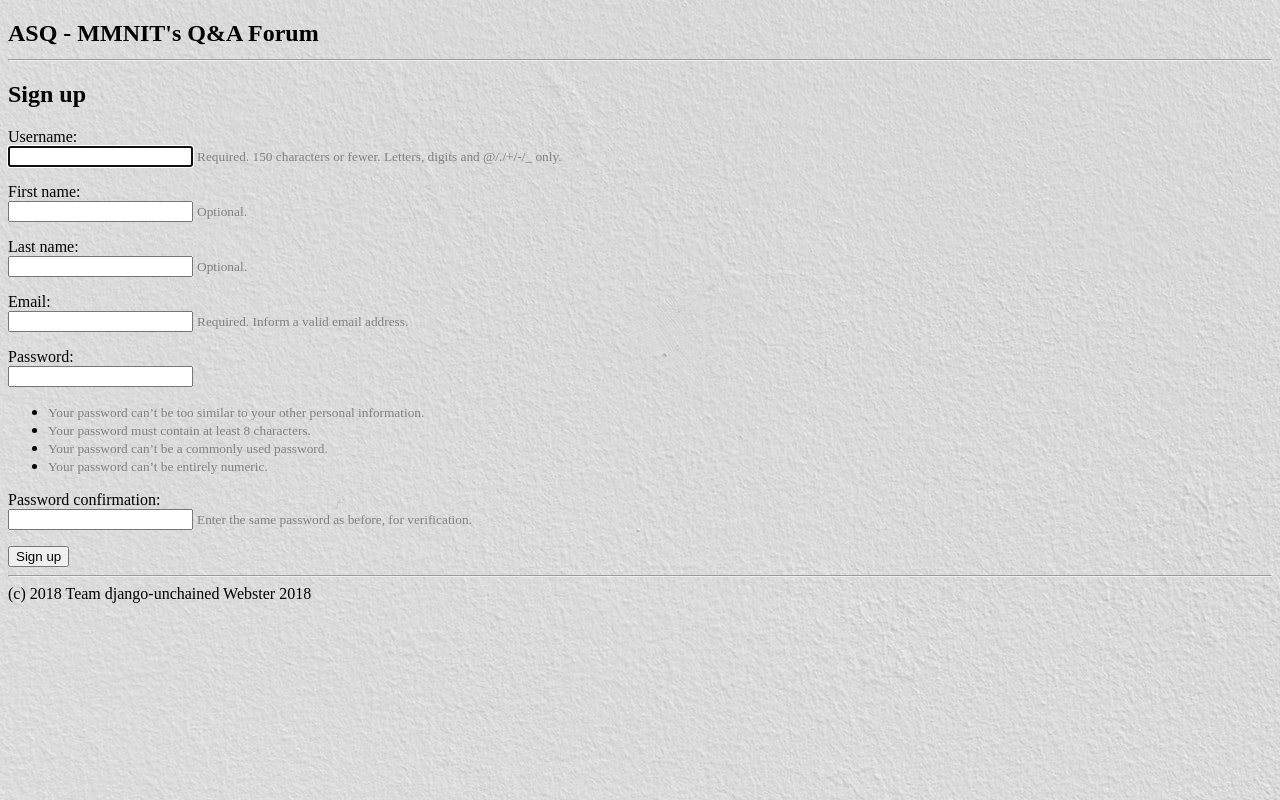
After one commit to tuhinspatra/asq-django, a Django app: page /q/signup/ in a window 1280 px wide. The commit adds this page. Run offline with Django 3.2, Linux system fonts and the light colour scheme.

Commit message:
added signup

```diff
--- /dev/null
+++ b/asq_app/forms.py
@@ -0,0 +1,13 @@
+from django import forms
+from django.contrib.auth.forms import UserCreationForm
+from django.contrib.auth.models import User
+
+
+class SignUpForm(UserCreationForm):
+    first_name = forms.CharField(max_length=30, required=False, help_text='Optional.')
+    last_name = forms.CharField(max_length=30, required=False, help_text='Optional.')
+    email = forms.EmailField(max_length=254, help_text='Required. Inform a valid email address.')
+
+    class Meta:
+        model = User
+        fields = ('username', 'first_name', 'last_name', 'email', 'password1', 'password2', )
--- a/asq_app/templates/asq_app/question_detail.html
+++ b/asq_app/templates/asq_app/question_detail.html
@@ -8,8 +8,8 @@
 
 <ul>
     {% for answer in question.answers.all %}
-    <li>{{ answer.body }} --<em> {{ answer.upvotes }}</em> <button onclick="upvote_update({{answer.id}})">upvote</button>
-        <em>{{ answer.downvotes }} </em><button onclick="downvote_update({{answer.id}})">downvote</button>
+    <li>{{ answer.body }} --<em> {{ answer.upvotes }}</em> <button onclick="upvote_update({{ answer.id }})">upvote</button>
+        <em>{{ answer.downvotes }} </em><button onclick="downvote_update({{ answer.id}} )">downvote</button>
         <em>{{ answer.author }}</em>
     </li>
     {% endfor %}
--- /dev/null
+++ b/asq_app/templates/asq_app/signup.html
@@ -0,0 +1,21 @@
+{% extends "base_generic.html" %}
+
+{% block content %}
+  <h2>Sign up</h2>
+  <form method="post">
+    {% csrf_token %}
+    {% for field in form %}
+      <p>
+        {{ field.label_tag }}<br>
+        {{ field }}
+        {% if field.help_text %}
+          <small style="color: grey">{{ field.help_text }}</small>
+        {% endif %}
+        {% for error in field.errors %}
+          <p style="color: red">{{ error }}</p>
+        {% endfor %}
+      </p>
+    {% endfor %}
+    <button type="submit">Sign up</button>
+  </form>
+{% endblock %}
--- a/asq_app/urls.py
+++ b/asq_app/urls.py
@@ -5,6 +5,7 @@ app_name = 'asq_app'
 urlpatterns = [
     path('', views.IndexView.as_view(), name='index'),
     url(r'^upvote_route/$', views.upvoter),
-     url(r'^downvote_route/$', views.downvoter),
+    url(r'^downvote_route/$', views.downvoter),
     path('<int:pk>/<slug:slug>', views.DetailView.as_view(), name='question_detail'),
+    path('signup/',views.signup,name='signup'),
 ]
--- a/asq_app/views.py
+++ b/asq_app/views.py
@@ -5,6 +5,11 @@ from django.views import generic
 
 from .models import Answer, Question
 
+from django.contrib.auth import login, authenticate
+from django.shortcuts import render, redirect
+
+from .forms import SignUpForm
+from . import views
 
 class IndexView(generic.ListView):
     template_name = 'asq_app/index.html'
@@ -34,3 +39,19 @@ def downvoter(request):
 	answer.save()
 	data = {'status':"success"}
 	return JsonResponse(data)
+
+def signup(request):
+    if request.method == 'POST':
+        form = SignUpForm(request.POST)
+        if form.is_valid():
+            form.save()
+            username = form.cleaned_data.get('username')
+            raw_password = form.cleaned_data.get('password1')
+            user = authenticate(username=username, password=raw_password)
+            login(request, user)
+            # return reverse('IndexView.as_view()')
+            return redirect('/q/')
+
+    else:
+        form = SignUpForm()
+    return render(request, 'asq_app/signup.html', {'form': form})
--- a/asq_project/settings.py
+++ b/asq_project/settings.py
@@ -86,7 +86,7 @@ DATABASES = {
         'NAME': 'asqdb',
         'USER': 'user',
         'PASSWORD': '1234',
-        'HOST': 'localhost',
+        'HOST': '127.0.0.1',
         'PORT': '',
     }
 }
--- a/asq_project/urls.py
+++ b/asq_project/urls.py
@@ -19,14 +19,13 @@ from django.conf import settings
 from django.conf.urls.static import static
 from django.conf.urls import include
 from django.views.generic import RedirectView
-
+from asq_app.views import signup
 urlpatterns = [
     path('admin/', admin.site.urls),
 ]
 
 urlpatterns += [
     path('q/', include('asq_app.urls')),
-
 ]
 
 urlpatterns += [
@@ -35,6 +34,7 @@ urlpatterns += [
 
 #Add Django site authentication urls (for login, logout, password management)
 urlpatterns += [
+    path(r'accounts/signup/', signup),
     path('accounts/', include('django.contrib.auth.urls')),
 ]
 
```
